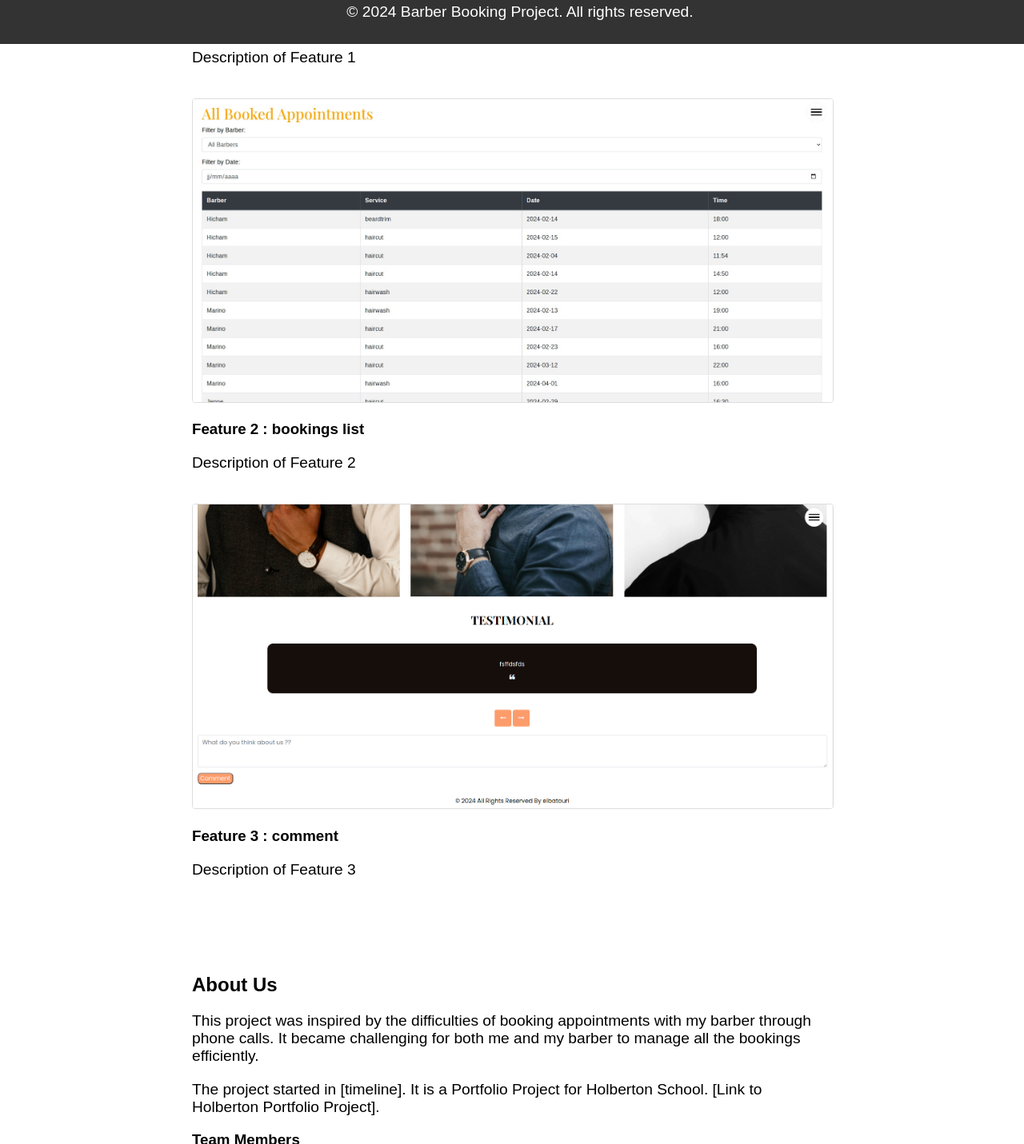
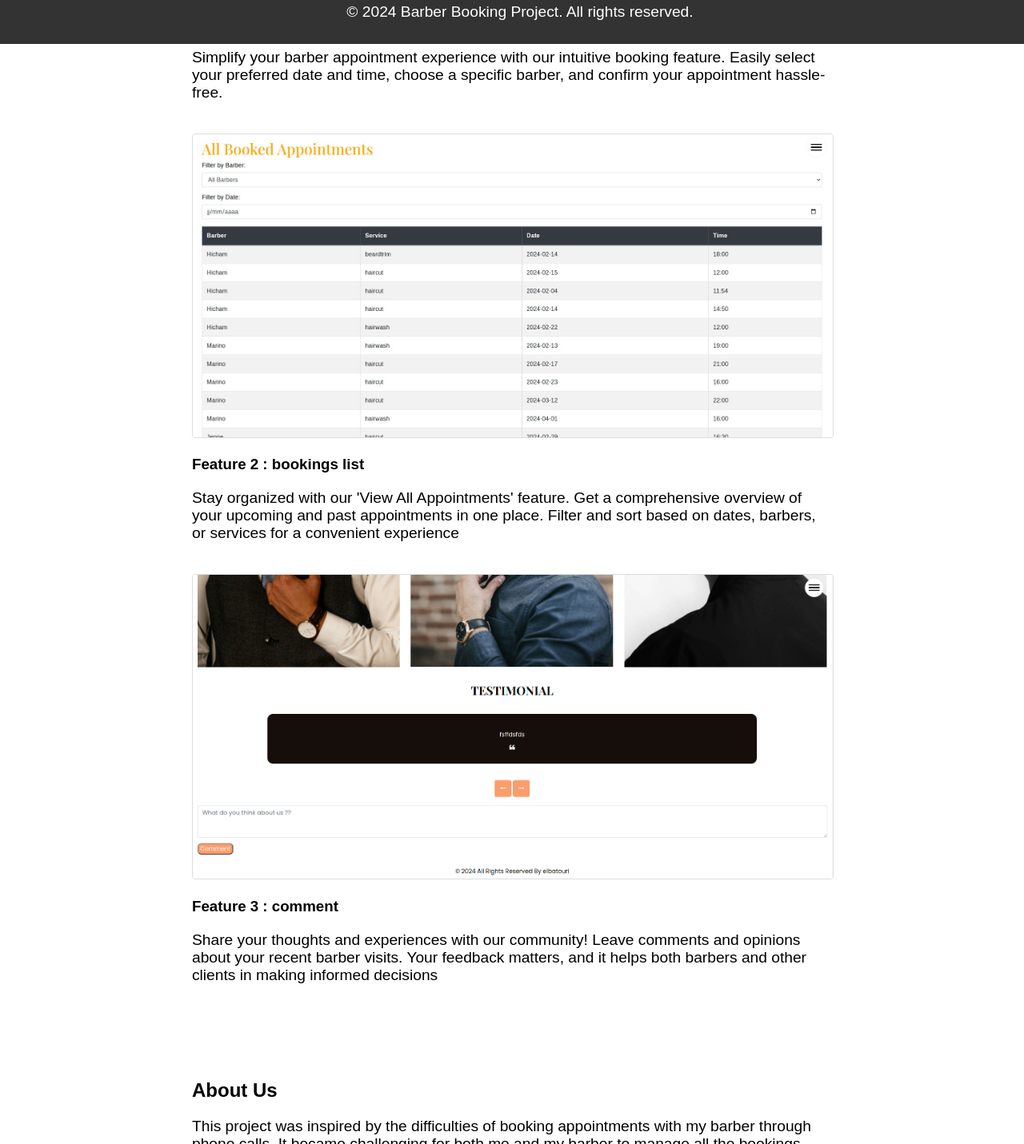
Before and after one commit to elbatouri/landing_page_boroda, a plain HTML site: page index.html in a window 1280 px wide. Shown: the part 745-2176 px from the top of the page at 80% size. Drawn offline with Linux system fonts and the light colour scheme.

Commit message:
Update index.html

```diff
--- a/index.html
+++ b/index.html
@@ -124,21 +124,21 @@
         <div class="feature">
             <img src="/static/images/book with barber feater.png" alt="Feature 1 Image">
             <h3>Feature 1 : booking</h3>
-            <p>Description of Feature 1</p>
+            <p>Simplify your barber appointment experience with our intuitive booking feature. Easily select your preferred date and time, choose a specific barber, and confirm your appointment hassle-free.</p>
         </div>
 
         <!-- Feature 2 -->
         <div class="feature">
             <img src="/static/images/booking list feater.jpg" alt="Feature 2 Image">
             <h3>Feature 2 : bookings list</h3>
-            <p>Description of Feature 2</p>
+            <p>Stay organized with our 'View All Appointments' feature. Get a comprehensive overview of your upcoming and past appointments in one place. Filter and sort based on dates, barbers, or services for a convenient experience</p>
         </div>
 
         <!-- Feature 3 -->
         <div class="feature">
             <img src="/static/images/comment feater.png" alt="Feature 3 Image">
             <h3>Feature 3 : comment</h3>
-            <p>Description of Feature 3</p>
+            <p>Share your thoughts and experiences with our community! Leave comments and opinions about your recent barber visits. Your feedback matters, and it helps both barbers and other clients in making informed decisions</p>
         </div>
     </section>
 
```
